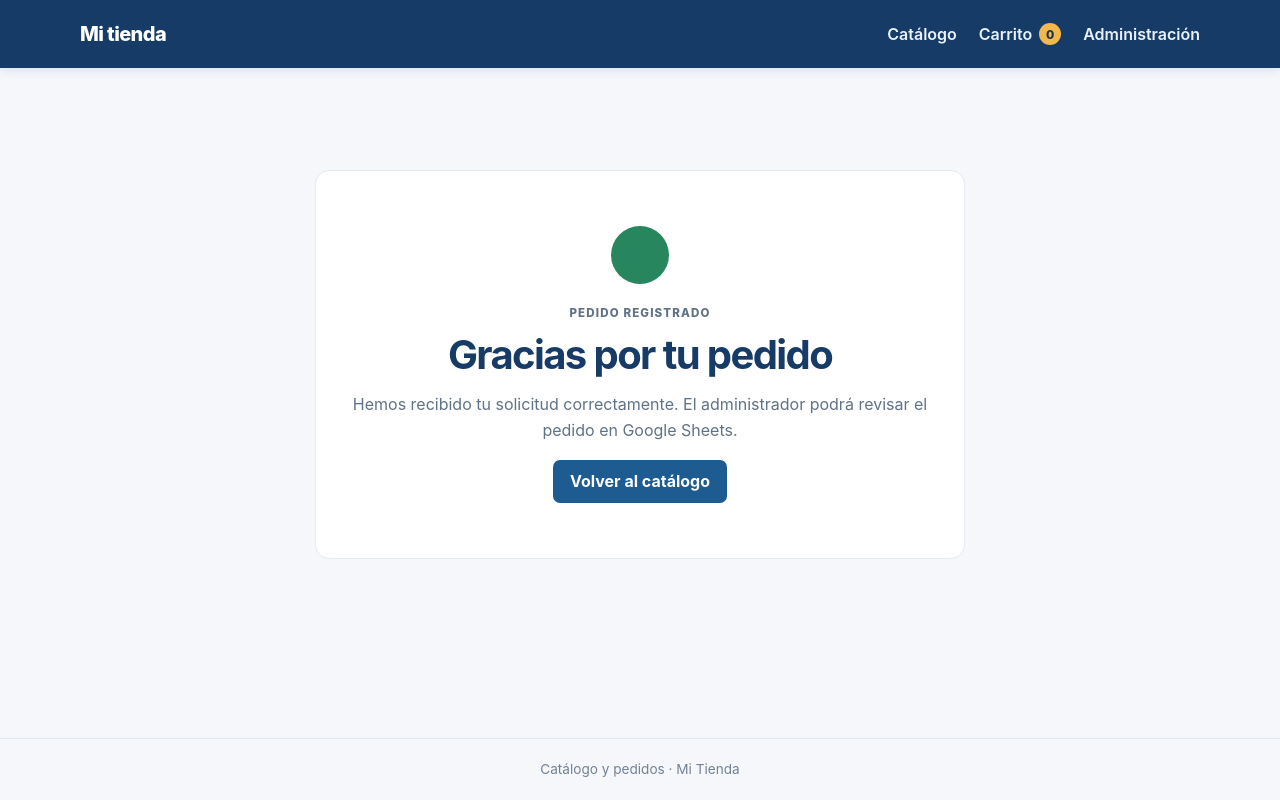
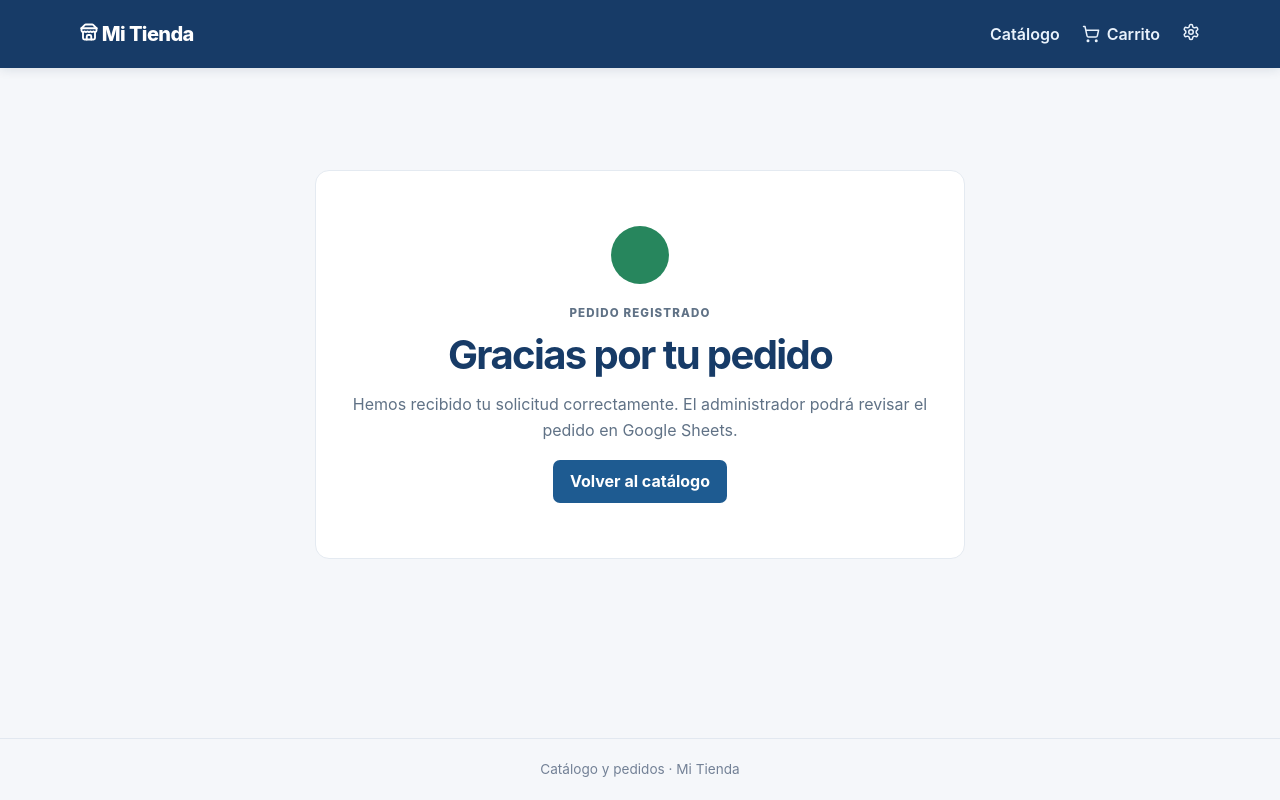
Before and after one commit to LastBostBender/mi-tienda, a React (Vite) app: page /#/gracias in a window 1280 px wide. Built offline with nearby package versions, Linux system fonts and the light colour scheme; no server answers; sample sign-in values are in the browser's storage.

Commit message:
Add files via upload

```diff
--- a/src/components/Header.jsx
+++ b/src/components/Header.jsx
@@ -1,3 +1,23 @@
 import { Link, NavLink } from "react-router-dom";
 import { useCart } from "../context/CartContext";
-export default function Header(){const {itemCount}=useCart();return <header className="site-header"><div className="container header-inner"><Link className="brand" to="/">Mi tienda</Link><nav aria-label="Navegación principal"><NavLink to="/">Catálogo</NavLink><NavLink className="cart-link" to="/carrito">Carrito <span className="cart-badge">{itemCount}</span></NavLink><NavLink to="/admin">Administración</NavLink></nav></div></header>;}
+import { ShoppingCart, Store, Settings } from "lucide-react";
+
+export default function Header() {
+  const { itemCount } = useCart();
+  return (
+    <header className="site-header">
+      <div className="container header-inner">
+        <Link className="brand" to="/"><Store size={18} strokeWidth={2.5} /> Mi Tienda</Link>
+        <nav aria-label="Navegación principal">
+          <NavLink to="/">Catálogo</NavLink>
+          <NavLink className="cart-link" to="/carrito">
+            <ShoppingCart size={18} />
+            Carrito
+            {itemCount > 0 && <span className="cart-badge">{itemCount}</span>}
+          </NavLink>
+          <NavLink to="/admin"><Settings size={18} /></NavLink>
+        </nav>
+      </div>
+    </header>
+  );
+}
--- a/src/components/ProductCard.jsx
+++ b/src/components/ProductCard.jsx
@@ -1,6 +1,7 @@
 import { Link } from "react-router-dom";
 import { useCart } from "../context/CartContext";
 import { formatCurrency } from "../hooks/useCurrency";
+import { ShoppingCart, ImageOff } from "lucide-react";
 
 export default function ProductCard({ product }) {
   const { addItem } = useCart();
@@ -9,14 +10,14 @@ export default function ProductCard({ product }) {
       <Link to={`/producto/${encodeURIComponent(product.id)}`} className="product-image-link">
         {product.imagen_url
           ? <img src={product.imagen_url} alt={product.nombre} loading="lazy" />
-          : <div className="image-placeholder">Sin imagen</div>}
+          : <div className="image-placeholder"><ImageOff size={32} strokeWidth={1.5} /></div>}
       </Link>
       <div className="product-card-body">
         <p className="eyebrow">{product.categoria || "General"}</p>
         <h2><Link to={`/producto/${encodeURIComponent(product.id)}`}>{product.nombre}</Link></h2>
         <strong className="price">{formatCurrency(product.precio)}</strong>
         <button className="button button-primary button-full" onClick={() => addItem(product)}>
-          Añadir al carrito
+          <ShoppingCart size={16} /> Añadir al carrito
         </button>
       </div>
     </article>
```
